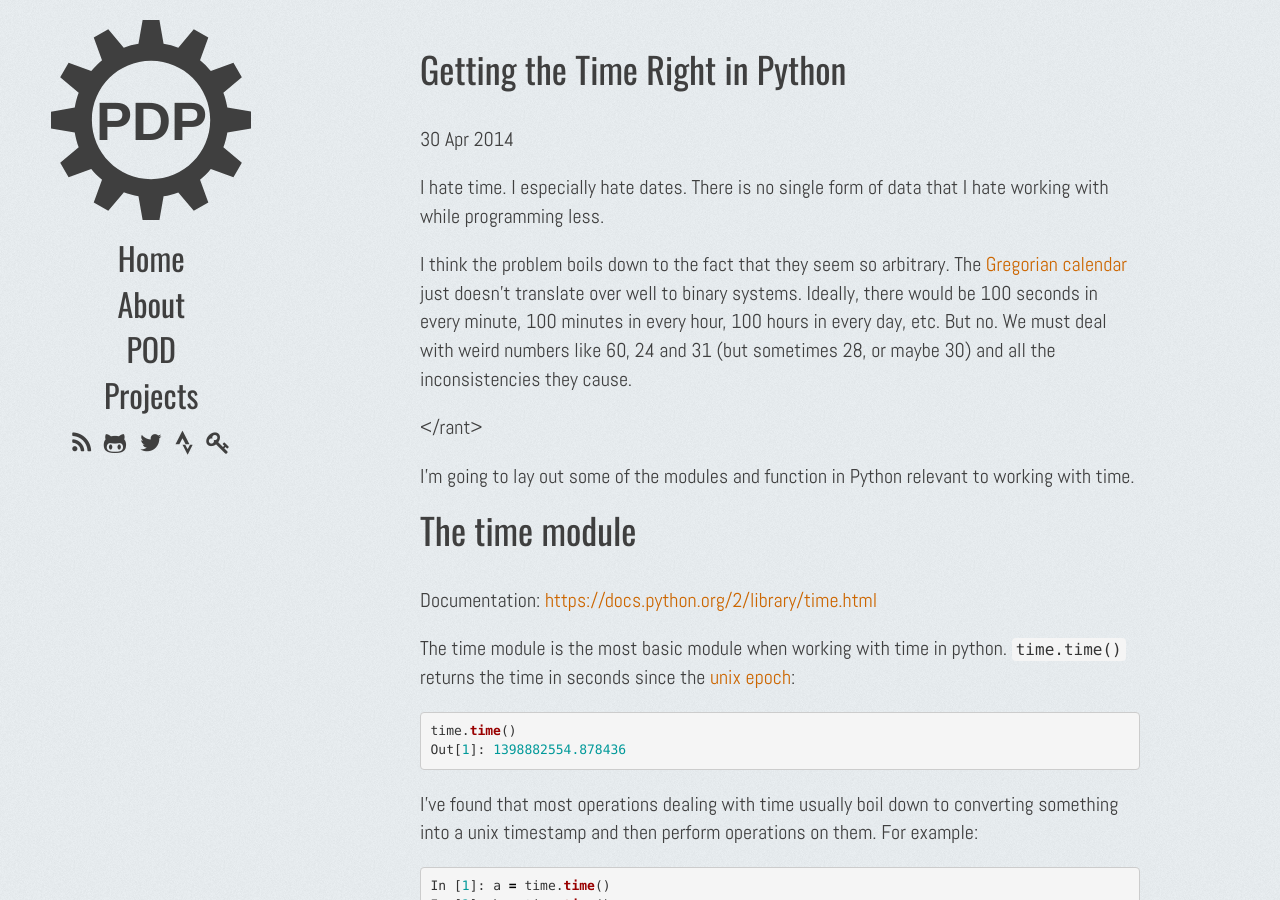
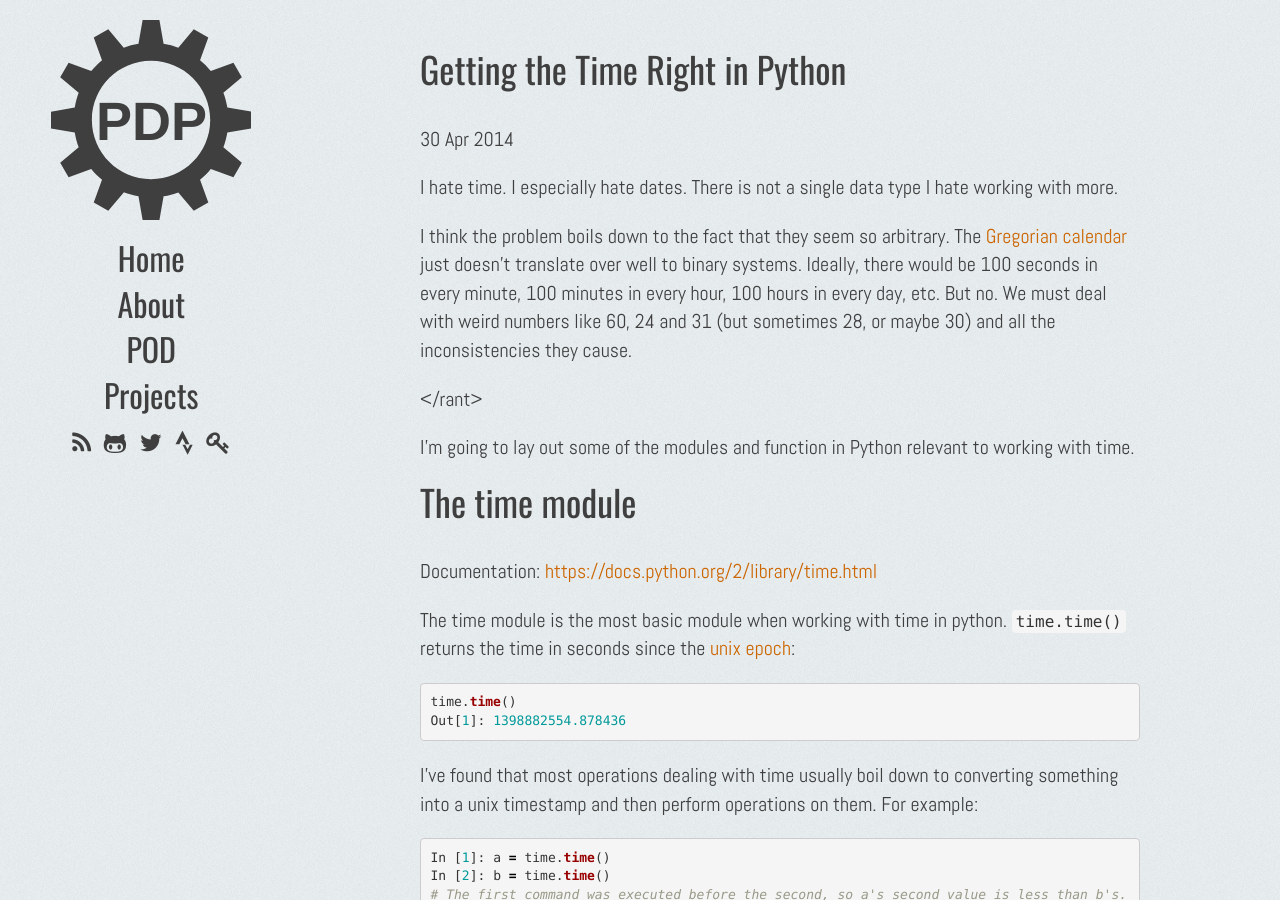
Before and after one commit to Fingel/pedaldrivenprogramming.com, a Jekyll site: the page built from _posts/2014-04-30-getting-the-time-right-in-python.markdown, in a window 1280 px wide and 900 px high. Built offline with Jekyll 4.4.1, drawn with Linux system fonts in a browser that asks for light colours; some web fonts are replaced; comment, search, counter and statistics services are not loaded.

Commit message:
Amend first sentance.

```diff
--- a/_posts/2014-04-30-getting-the-time-right-in-python.markdown
+++ b/_posts/2014-04-30-getting-the-time-right-in-python.markdown
@@ -5,8 +5,7 @@ date: 2014-04-30 11:13:04 -0700
 categories: code
 ---
 
-I hate time. I especially hate dates. There is no single form of data that I hate
-working with while programming less.
+I hate time. I especially hate dates. There is not a single data type I hate working with more.
 
 I think the problem boils down to the fact that they seem so arbitrary. The [Gregorian calendar](http://en.wikipedia.org/wiki/Gregorian_calendar) just doesn't translate over well to binary systems. Ideally, there would be 100
 seconds in every minute, 100 minutes in every hour, 100 hours in every day, etc. But no. We must deal with weird numbers like 60, 24 and 31 (but sometimes 28, or maybe 30) and all the inconsistencies they cause.
```
